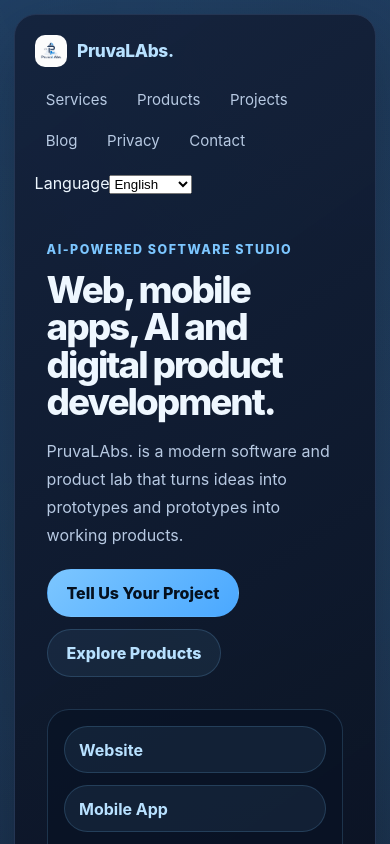
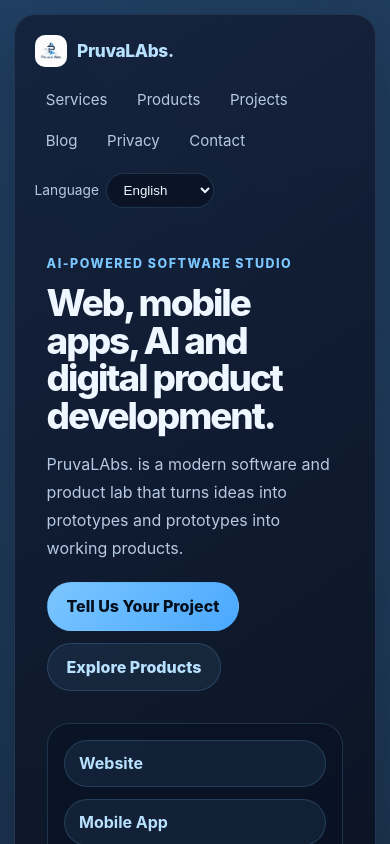
Before and after one commit to PruvaLAbs/pruvalabs-website, a React (Vite) app: page / in a window 390 px wide. Shown: the top 844 px of the page. Built offline with nearby package versions, Linux system fonts and the light colour scheme.

Commit message:
Style language selector and RTL layout

```diff
--- a/src/styles.css
+++ b/src/styles.css
@@ -109,6 +109,24 @@
   color: var(--text-main);
   background: rgba(124, 198, 255, 0.14);
   transform: translateY(-1px);
+}
+
+.language-switcher {
+  display: inline-flex;
+  align-items: center;
+  gap: 0.45rem;
+  color: var(--text-soft);
+  font-size: 0.86rem;
+}
+
+.language-switcher select {
+  max-width: 150px;
+  border: 1px solid var(--border-soft);
+  border-radius: 999px;
+  padding: 0.48rem 0.78rem;
+  background: rgba(8, 17, 34, 0.78);
+  color: var(--text-main);
+  outline: none;
 }
 
 .hero-grid {
@@ -429,6 +447,18 @@
   color: var(--accent);
 }
 
+[dir='rtl'] .top-nav,
+[dir='rtl'] .hero-actions,
+[dir='rtl'] .contact-links,
+[dir='rtl'] .blog-list,
+[dir='rtl'] .tag-row {
+  direction: rtl;
+}
+
+[dir='rtl'] .footer-links {
+  align-items: flex-end;
+}
+
 @media (max-width: 900px) {
   .hero-grid,
   .split-card,
@@ -460,9 +490,14 @@
     padding-top: 3rem;
   }
 
-  .nav-links {
+  .nav-links,
+  .language-switcher {
     width: 100%;
     justify-content: flex-start;
+  }
+
+  .language-switcher select {
+    max-width: 100%;
   }
 
   .brand-logo {
```
